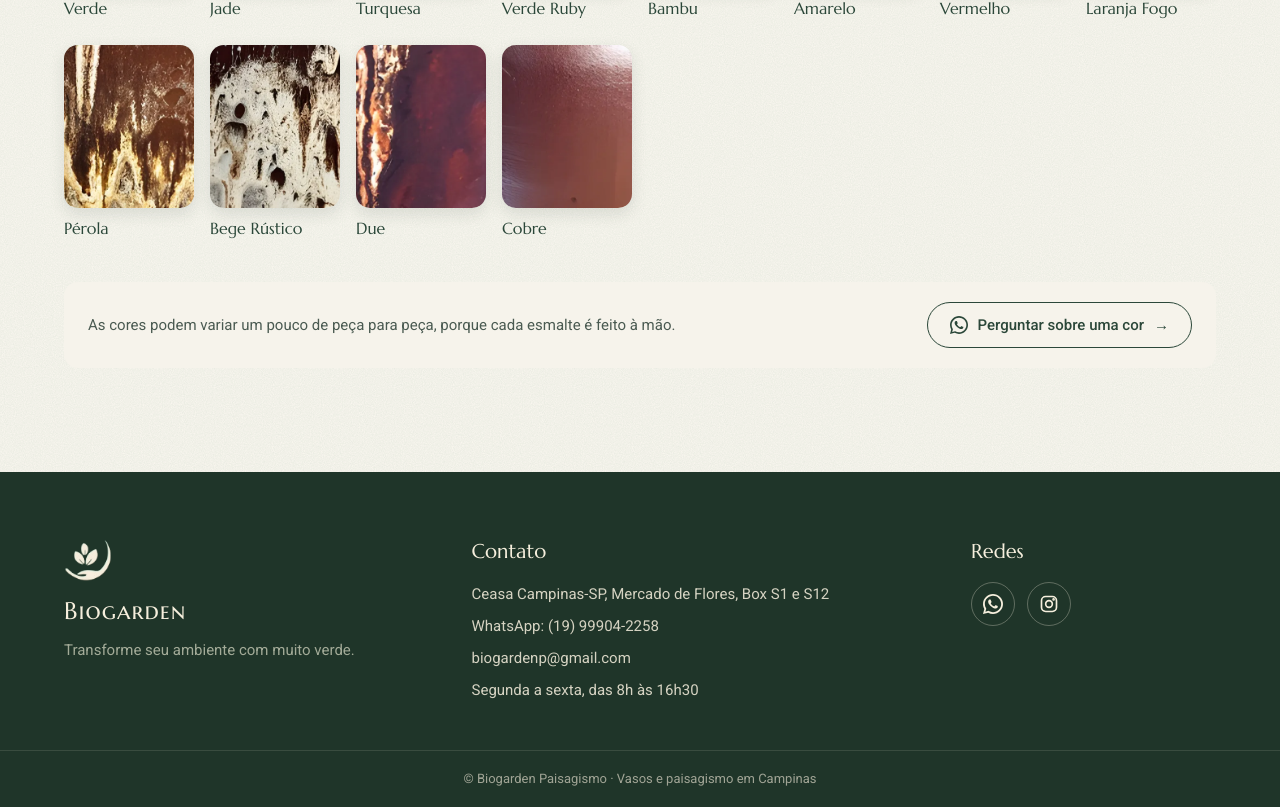
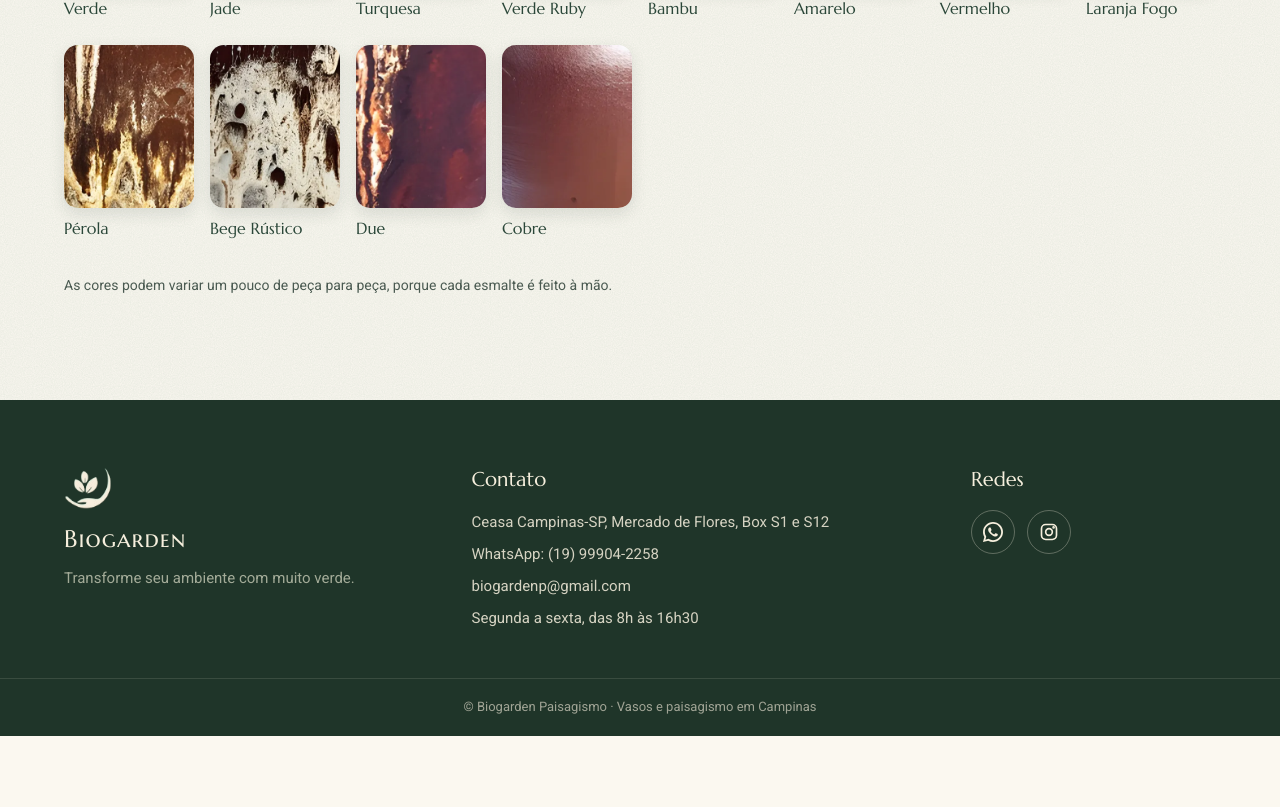
Before and after one commit to feernandoignacio/biogarden-2, a Next.js app: page /vasos in a window 1280 px wide. Shown: the part 4367-5174 px from the top of the page. After the commit the page ends 5103 px from the top, so only its background shows below. Built offline with nearby package versions, Linux system fonts and the light colour scheme.

Commit message:
refactor: remove color question button

```diff
--- a/src/components/Finishes.module.css
+++ b/src/components/Finishes.module.css
@@ -126,50 +126,10 @@
   font-size: 16px;
 }
 
-/* Faixa final: aviso das cores e botão para perguntar no WhatsApp */
 .note {
-  display: flex;
-  flex-wrap: wrap;
-  align-items: center;
-  justify-content: space-between;
-  gap: 16px;
-  margin-top: 40px;
-  padding: 20px 24px;
-  border-radius: var(--radius);
-  background: var(--cream-card);
+  margin-top: 32px;
   color: var(--text-soft);
-  font-size: 15px;
-}
-
-.noteLink {
-  display: inline-flex;
-  align-items: center;
-  gap: 10px;
-  min-height: 46px;
-  padding: 0 22px;
-  border: 1px solid var(--green);
-  border-radius: 999px;
-  color: var(--green);
-  font-size: 15px;
-  font-weight: 500;
-  text-decoration: none;
-  transition:
-    background-color 0.2s ease,
-    color 0.2s ease;
-}
-
-/* A setinha anda um pouco para a direita ao passar o mouse */
-.noteLink span {
-  transition: transform 0.2s ease;
-}
-
-.noteLink:hover {
-  background: var(--green);
-  color: var(--cream);
-}
-
-.noteLink:hover span {
-  transform: translateX(4px);
+  font-size: 14px;
 }
 
 @media (max-width: 640px) {
@@ -194,11 +154,6 @@
   .item p {
     font-size: 14px;
   }
-
-  .noteLink {
-    width: 100%;
-    justify-content: center;
-  }
 }
 
 @media (prefers-reduced-motion: reduce) {
--- a/src/components/Finishes.tsx
+++ b/src/components/Finishes.tsx
@@ -3,8 +3,6 @@
 import Image from 'next/image';
 import { useState } from 'react';
 import { glazes, materials, type Finish } from '@/data/finishes';
-import { whatsappLink } from '@/data/site';
-import { WhatsappIcon } from './Icons';
 import styles from './Finishes.module.css';
 
 const TABS = [
@@ -75,24 +73,10 @@ export function Finishes() {
         ))}
       </ul>
 
-      <div className={styles.note}>
-        <p>
-          As cores podem variar um pouco de peça para peça, porque cada esmalte
-          é feito à mão.
-        </p>
-        <a
-          href={whatsappLink(
-            'Olá! Vim pelo site e quero saber quais vasos têm a cor que eu gostei.',
-          )}
-          target="_blank"
-          rel="noreferrer"
-          className={styles.noteLink}
-        >
-          <WhatsappIcon size={18} />
-          Perguntar sobre uma cor
-          <span aria-hidden="true">→</span>
-        </a>
-      </div>
+      <p className={styles.note}>
+        As cores podem variar um pouco de peça para peça, porque cada esmalte é
+        feito à mão.
+      </p>
     </section>
   );
 }
```
